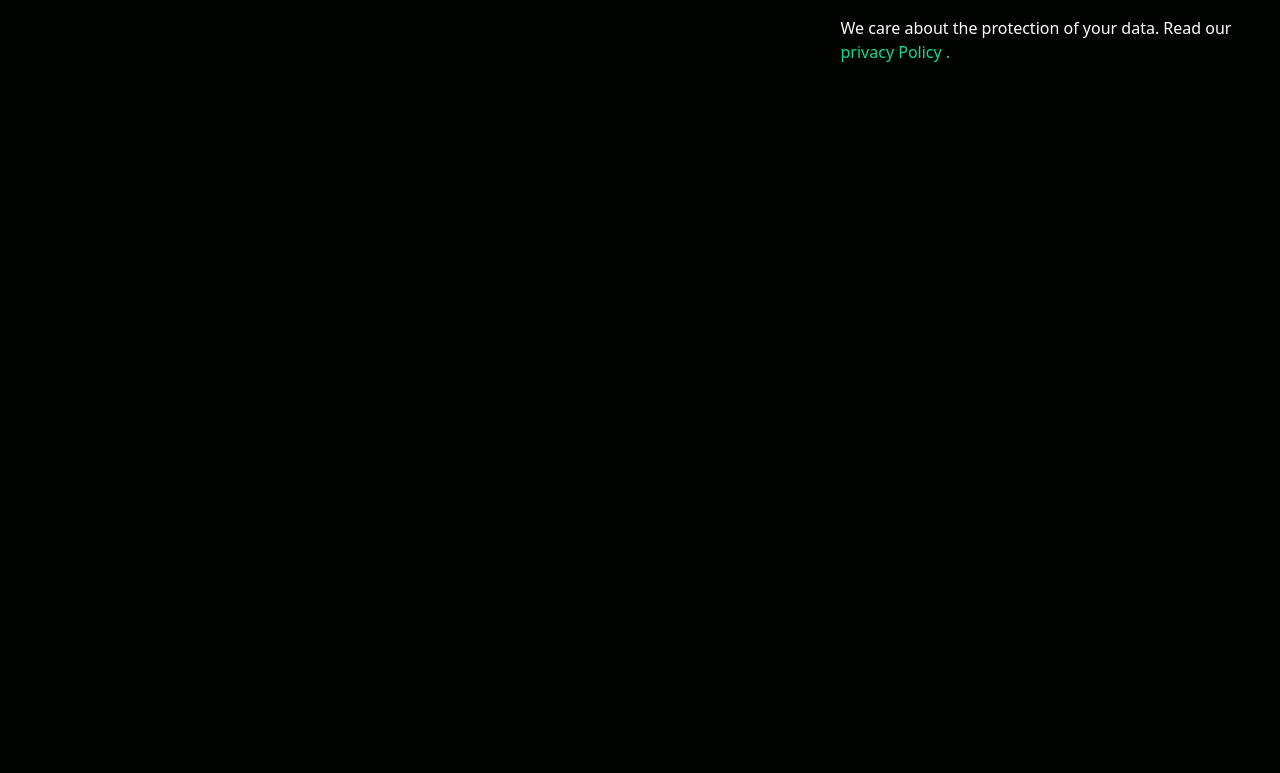
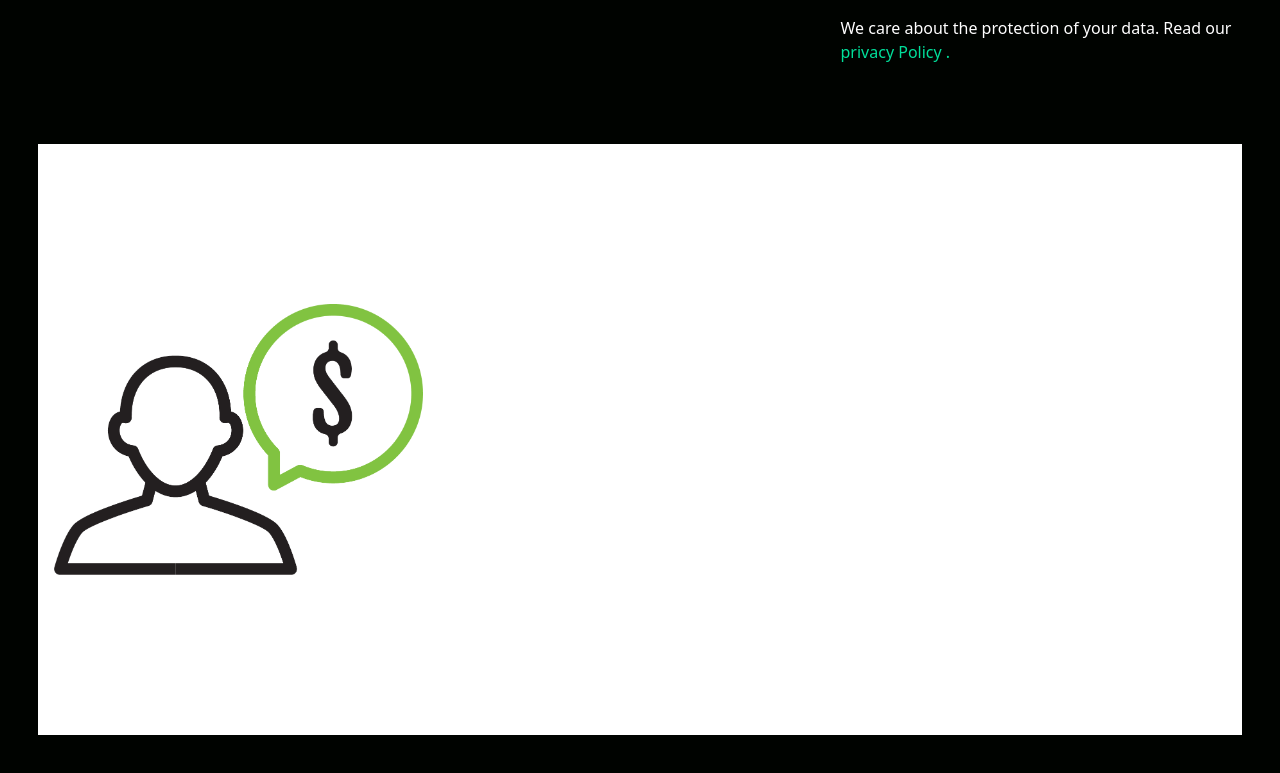
Before and after one commit to MALWICK/crypto-website, a React (Create React App) app: page / in a window 1280 px wide. Shown: the part 1575-2348 px from the top of the page. Before the commit the page ends 1757 px from the top, so only its background shows below. Built offline with nearby package versions, Linux system fonts and the light colour scheme.

Commit message:
creating my card  section

```diff
--- a/src/App.jsx
+++ b/src/App.jsx
@@ -1,6 +1,7 @@
 import React from 'react';
 import './App.css';
 import Analytics from './component/Analytics';
+import Cards from './component/Cards';
 import Hero from './component/Hero';
 import Navbar from './component/Navbar/Navbar';
 import Newsletter from './component/Newsletter';
@@ -12,6 +13,7 @@
       <Hero />
       <Analytics />
       <Newsletter />
+      <Cards />
     </div>
   );
 }
--- a/src/component/Cards.jsx
+++ b/src/component/Cards.jsx
@@ -1,9 +1,14 @@
 import React from 'react';
+import Single from '../assets/single.png';
 
 function Cards() {
   return (
     <div className="w-full py-[10rem] px-4 bg-white">
-      <div className="max-w-[1240px] mx-auto grid grid-cols-3 gap-8">ss</div>
+      <div className="max-w-[1240px] mx-auto grid md:grid-cols-3 gap-8">
+        <div className="w-full">
+          <img src={Single} alt="/" />
+        </div>
+      </div>
     </div>
   );
 }
```
